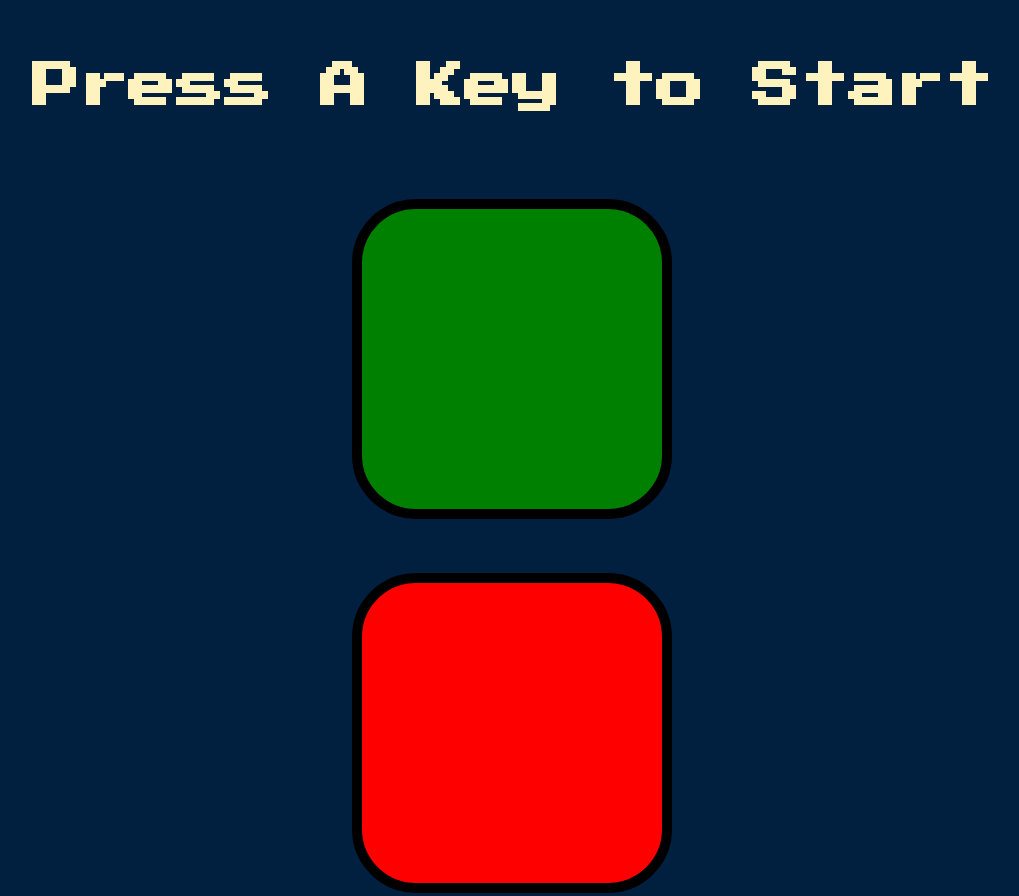
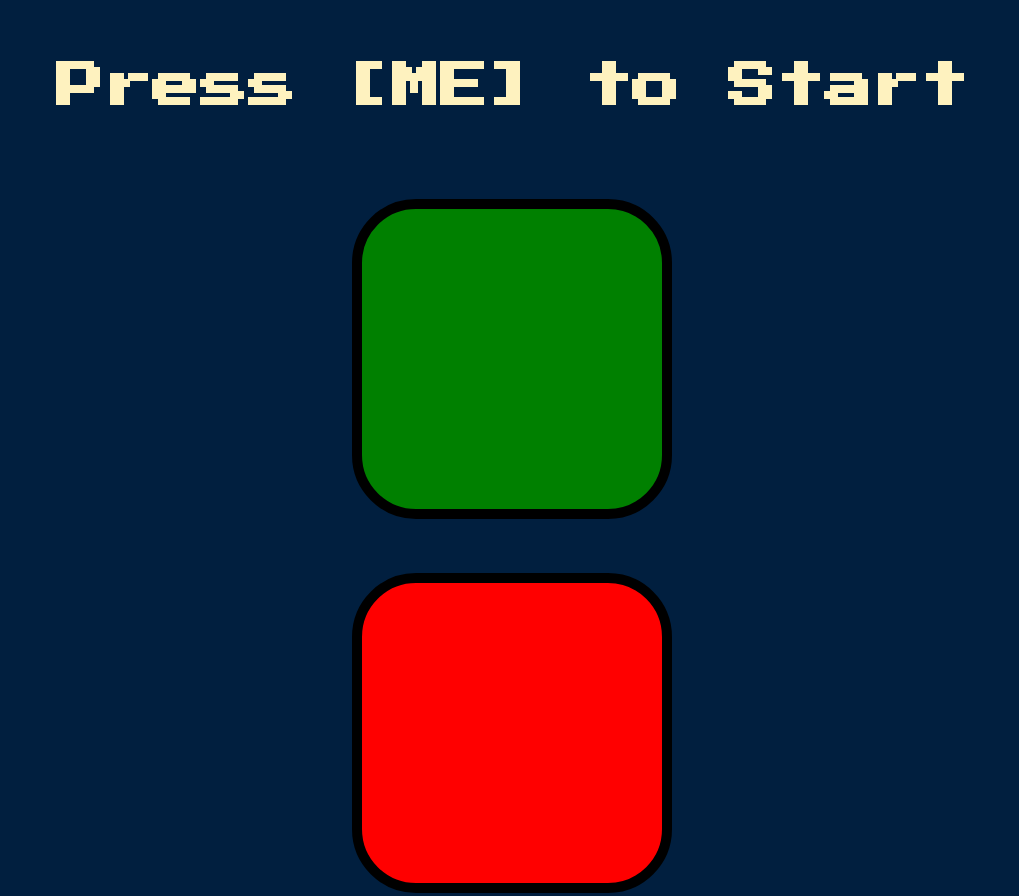
Before and after one commit to robensam17/simon, a plain HTML site: page index.html in a window 1280 px wide. Shown: the top 896 px of the page, without its empty margins (128-1147 px from the left). Drawn offline with nearby package versions, Linux system fonts and the light colour scheme.

Commit message:
Update index.html

```diff
--- a/index.html
+++ b/index.html
@@ -9,7 +9,7 @@
 </head>
 
 <body>
-  <h1 id="level-title">Press A Key to Start</h1>
+  <h1 id="level-title">Press [ME] to Start</h1>
   <div class="container">
     <div lass="row">
 
```
